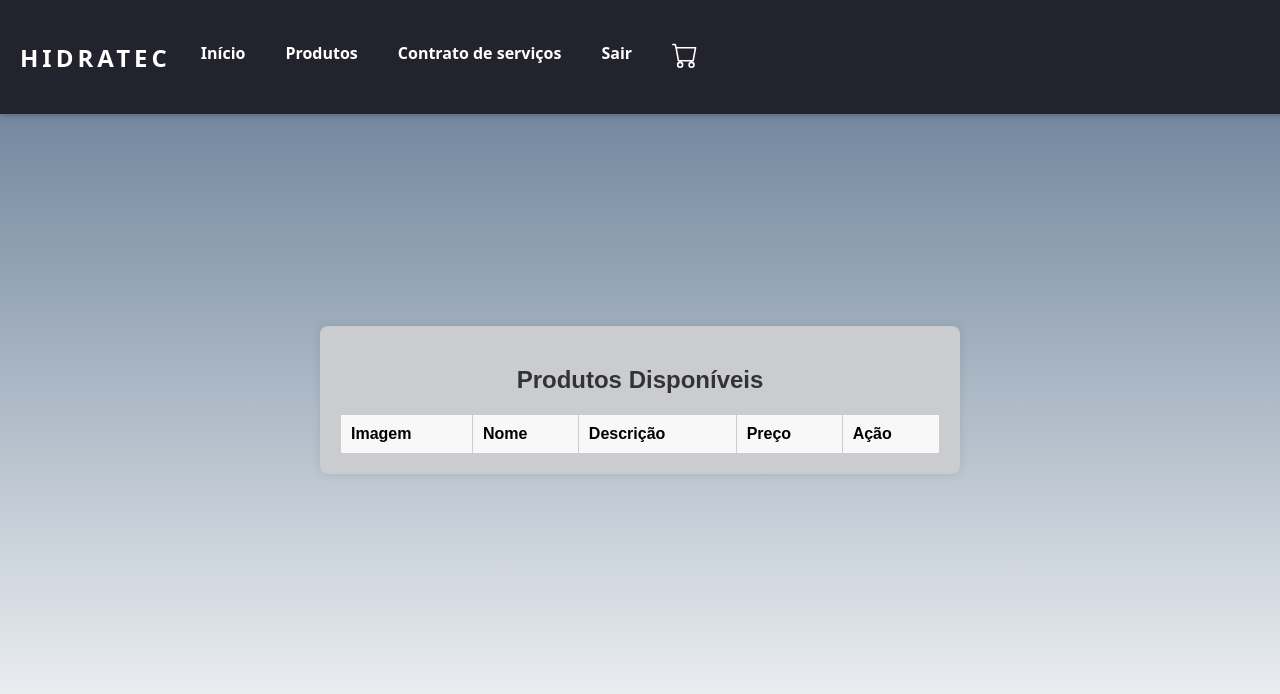
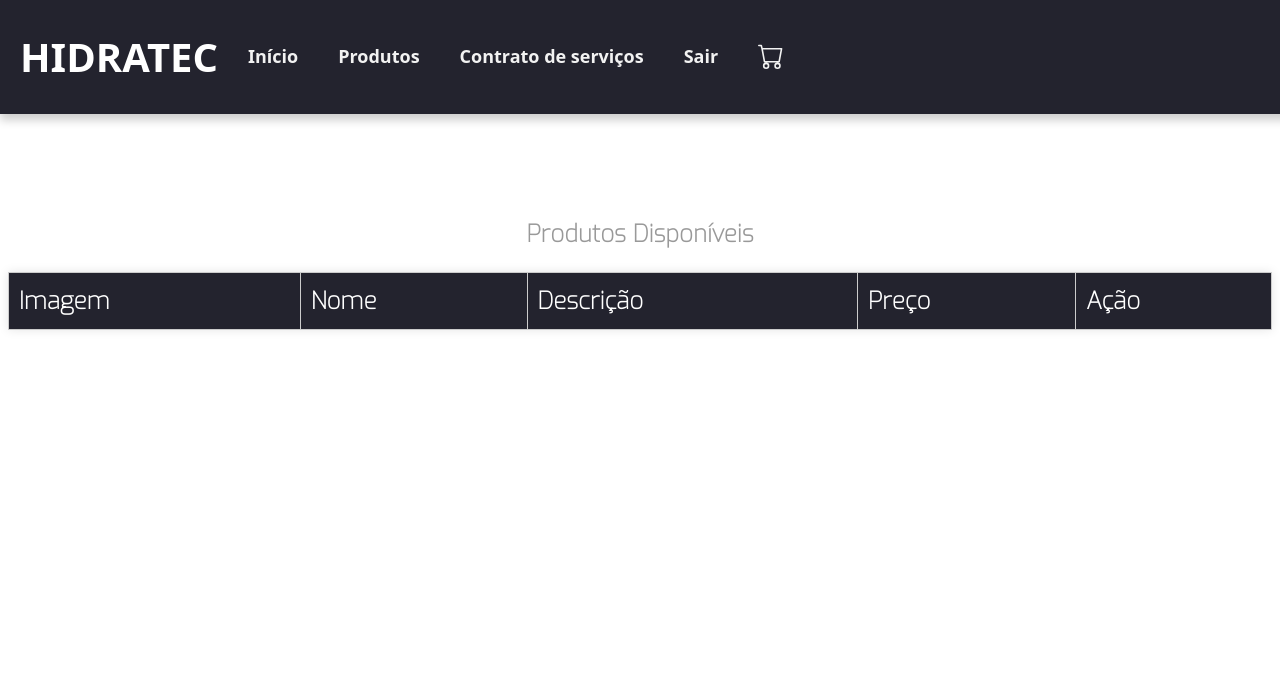
Before and after one commit to m0rpheuss7/Sprint-3, a PHP site: page /produtos.php in a window 1280 px wide. Shown: the top 694 px of the page. Run offline with PHP 8.4, Linux system fonts and the light colour scheme; a user stored in the database is signed in; data that the repository does not hold is empty.

Commit message:
alterações no style

```diff
--- a/css/estilo.css
+++ b/css/estilo.css
@@ -73,9 +73,9 @@ body {
 }
 
 .container {
-    display: flex; /* Usar flexbox para alinhar itens */
-    align-items: center; /* Alinha verticalmente ao centro */
-    margin: 20px; /* Margem para a div */
+    display: flex;
+    align-items: center;
+    margin: 20px;
     border-radius: 10px; /* Bordas arredondadas */
     background-color: #cacccf; /* Cor de fundo da div */
     padding: 15px; /* Espaçamento interno da div */
--- a/css/style.css
+++ b/css/style.css
@@ -125,3 +125,56 @@ header {
     margin: 0;
     font-size: 40px;
 }
+
+/* Estilo para tabelas */
+table {
+    width: 100%;
+    border-collapse: collapse;
+    margin-top: 20px;
+    background-color: #ffffff; /* Fundo branco para melhor contraste */
+    box-shadow: 0 0 10px rgba(0, 0, 0, 0.1);
+}
+
+table, th, td {
+    border: 1px solid #cccccc;
+}
+
+th, td {
+    font-weight: bold ;
+    padding: 10px;
+    text-align: left;
+    font-size: 24px; /* Tamanho de fonte ajustado */
+    color: #333333; /* Cor mais escura para melhor legibilidade */
+}
+
+th {
+    background-color: #23232e; /* Fundo escuro */
+    color: #ffffff; /* Texto branco para contraste no cabeçalho */
+}
+
+tr:nth-child(even) {
+    background-color: #f2f2f2; /* Fundo alternado */
+}
+
+tr:hover {
+    background-color: #e0e0e0; /* Destaque ao passar o mouse */
+}
+
+
+
+/* Mensagens */
+.message {
+  padding: 10px;
+  border-radius: 6px;
+  margin-bottom: 15px;
+}
+
+.message.success {
+  background-color: #d4edda;
+  color: #155724;
+}
+
+.message.error {
+  background-color: #f8d7da;
+  color: #721c24;
+}
--- a/produtos.php
+++ b/produtos.php
@@ -11,7 +11,7 @@ $produtos = $conn->query("SELECT * FROM produtos WHERE concluido = 0");
 <head>
     <meta charset="UTF-8">
     <title>Produtos Disponíveis</title>
-    <link rel="stylesheet" href="css/estilo.css">
+    <link rel="stylesheet" href="css/style.css">
 </head>
 <body>
 <header class="header">
```
